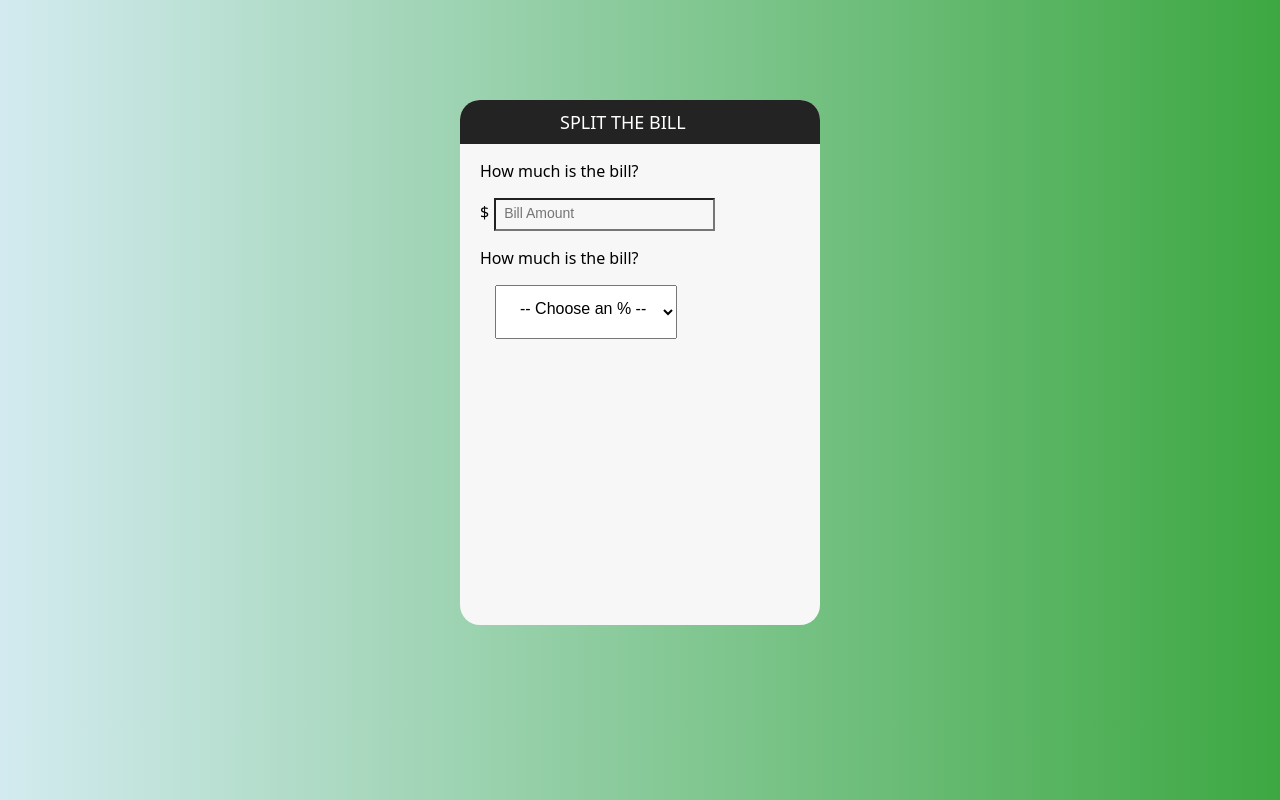
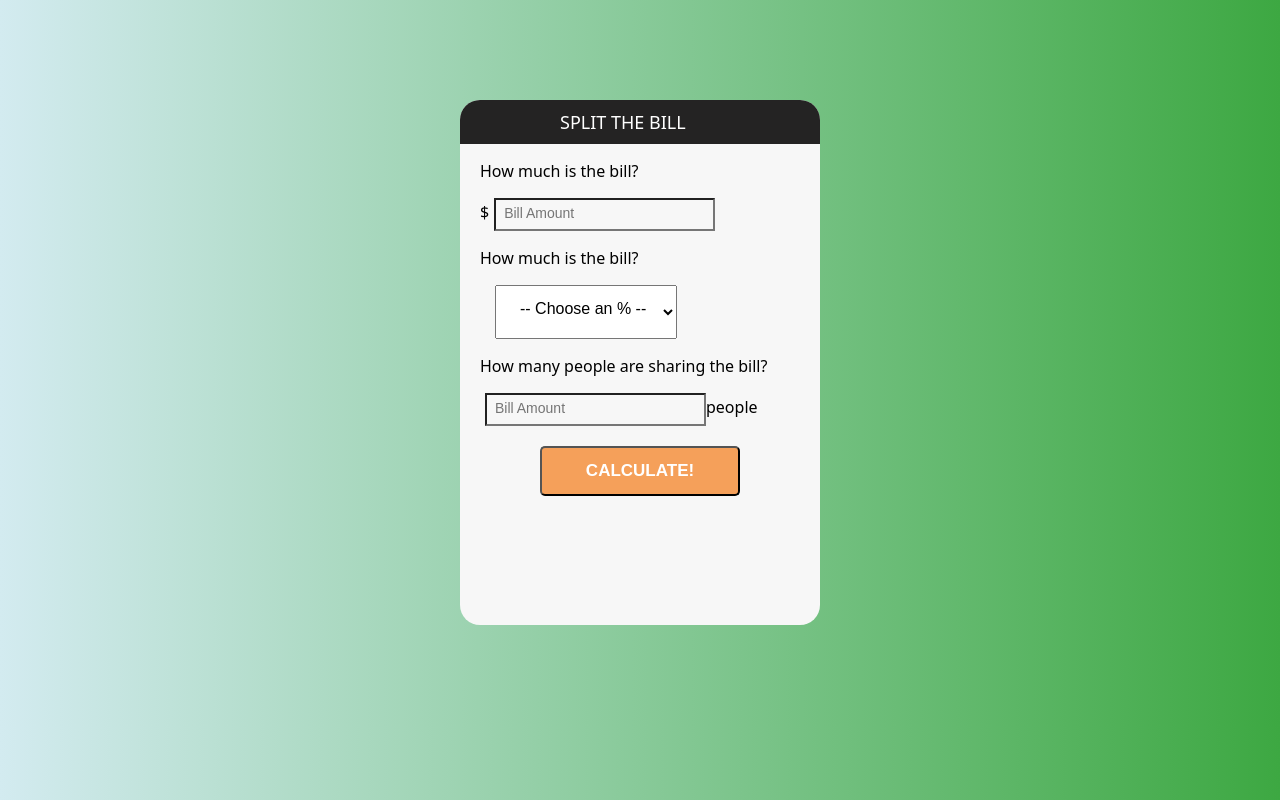
Before and after one commit to LeonNimoy/Split_the_Bill, a React (Create React App) app: page / in a window 1280 px wide. Built offline with nearby package versions, Linux system fonts and the light colour scheme.

Commit message:
Input and button added.

```diff
--- a/src/components/client_calculator.jsx
+++ b/src/components/client_calculator.jsx
@@ -6,6 +6,7 @@ import {
   Text,
   UserInput,
   PercentageContainer,
+  CalculateButton,
 } from './client_calculator.style';
 
 function ClientCalculator() {
@@ -29,6 +30,12 @@ function ClientCalculator() {
           <option value="0.1">10&#37;</option>
           <option value="0.05">5&#37;</option>
         </PercentageContainer>
+        <Text>How many people are sharing the bill?</Text>
+        <Text>
+          <UserInput placeholder="Bill Amount" />
+          people
+        </Text>
+        <CalculateButton type="button">Calculate!</CalculateButton>
       </CalculatorContainer>
     </div>
   );
--- a/src/components/client_calculator.style.js
+++ b/src/components/client_calculator.style.js
@@ -11,7 +11,7 @@ export const CalculatorContainer = styled.div`
   -moz-border-radius: ;
 `;
 export const Title = styled.p`
-  background: #242323;
+  background: rgb(36, 35, 35);
   color: white;
   margin: 0;
   padding: 10px 100px;
@@ -26,9 +26,8 @@ export const Text = styled.p`
 `;
 export const UserInput = styled.input`
   font-size: 14px;
-  /*color: #2980b9;*/
-  color: red;
-  background-color: #f7f7f7;
+  color: rgb(255, 0, 0);
+  background-color: rgb(247, 247, 247);
   width: 60%;
   padding: 5px 5px 8px 8px;
   margin-left: 5px;
@@ -38,3 +37,18 @@ export const PercentageContainer = styled.select`
   margin-left: 35px;
   font-size: 16px;
 `;
+export const CalculateButton = styled.button`
+  text-transform: uppercase;
+  font-weight: bold;
+  display: block;
+  margin: 20px auto;
+  background: rgb(245, 160, 90);
+  border-radius: 5px;
+  width: 200px;
+  height: 50px;
+  font-size: 17px;
+  color: rgb(255, 255, 255);
+  :hover {
+    background: rgb(76, 40, 39);
+  }
+`;
```
